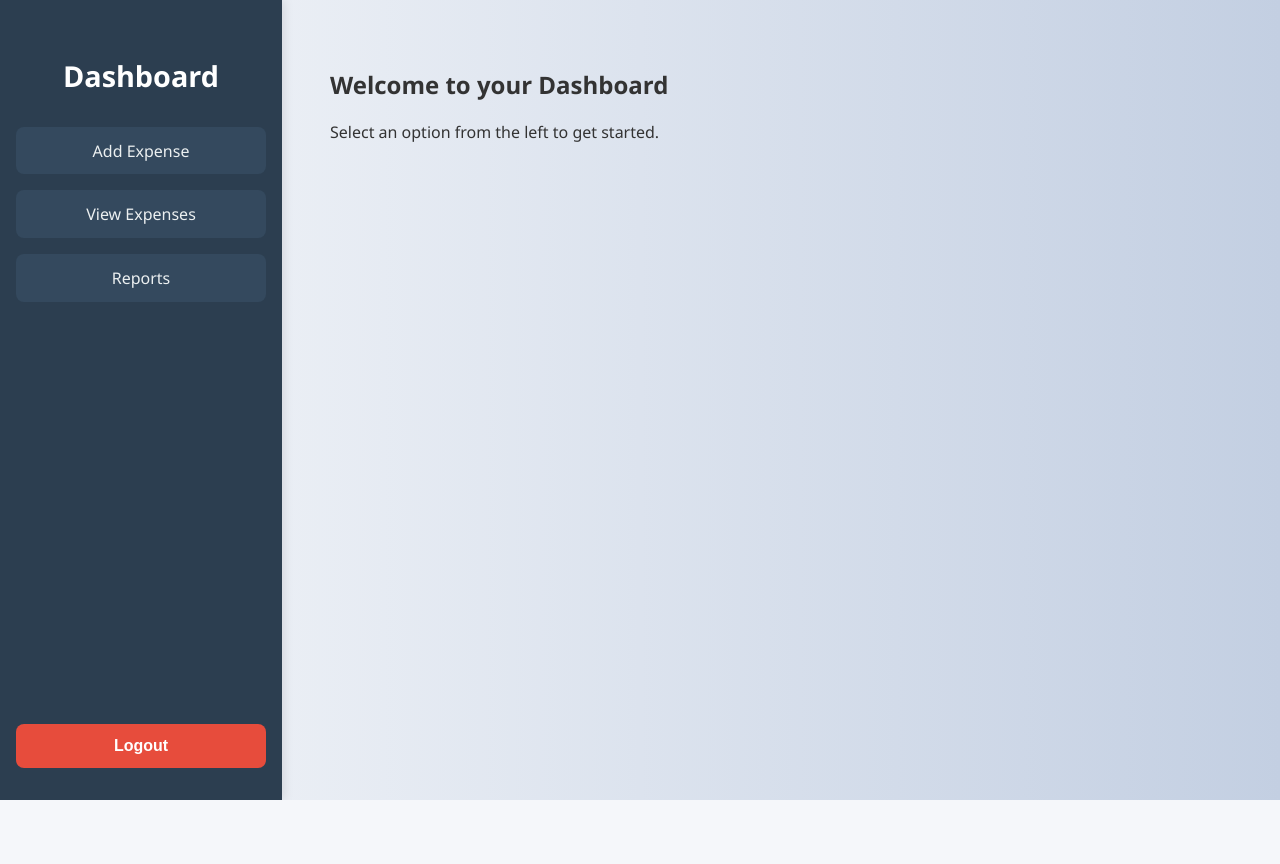
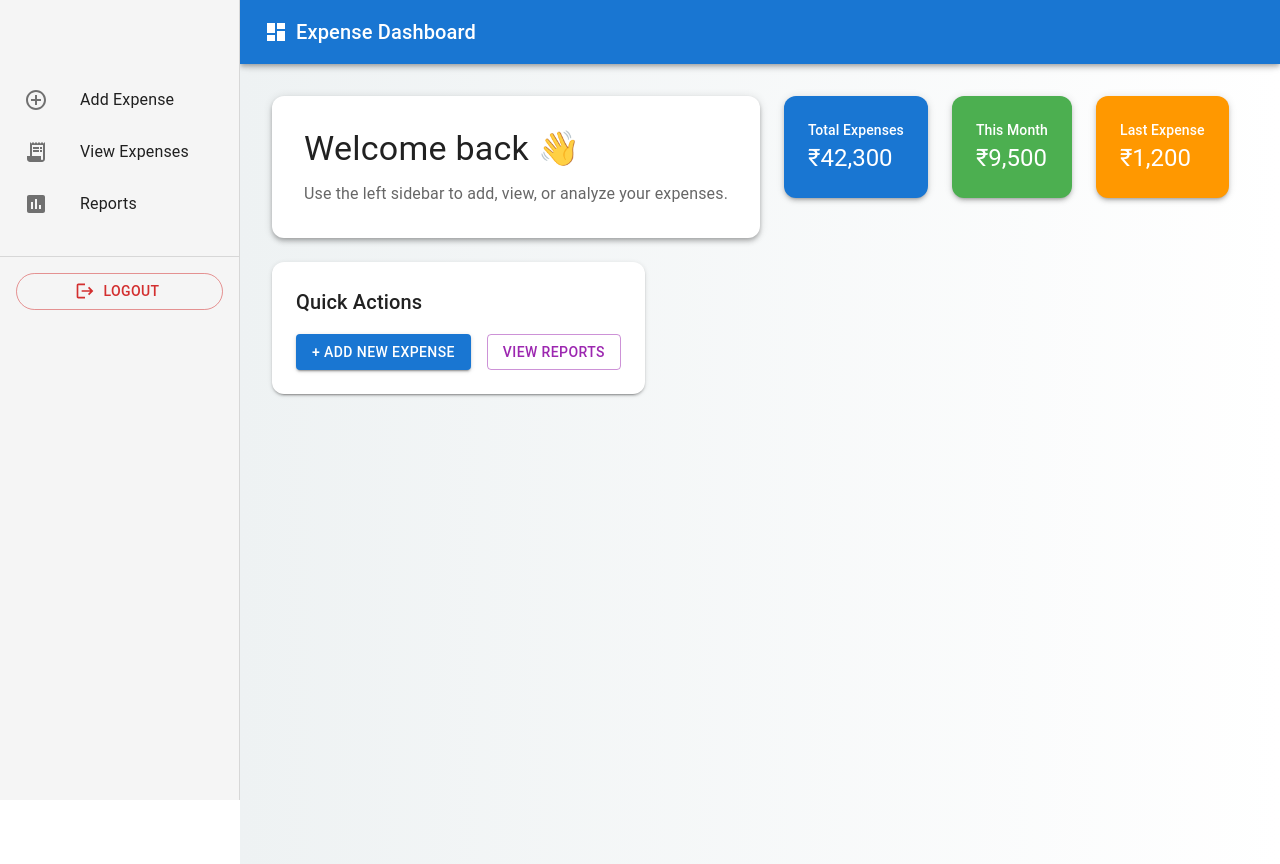
Before and after one commit to arunkashyap230/PersonalFinanceTracker, a React (Create React App) app in the folder frontend/: page /dashboard in a window 1280 px wide. Before the commit the page ends 800 px from the top, so only its background shows below. Built offline with nearby package versions, Linux system fonts and the light colour scheme.

Commit message:
Update Dashboard.jsx

```diff
--- a/frontend/src/pages/Dashboard.jsx
+++ b/frontend/src/pages/Dashboard.jsx
@@ -1,9 +1,43 @@
 import React from "react";
-import { Link, useNavigate } from "react-router-dom";
-import "./Dashboard.css";
+import { useNavigate, Link, useLocation } from "react-router-dom";
+import {
+  AppBar,
+  Toolbar,
+  Typography,
+  Drawer,
+  List,
+  ListItemButton,
+  ListItemIcon,
+  ListItemText,
+  Button,
+  Box,
+  CssBaseline,
+  Divider,
+  Tooltip,
+  Paper,
+  Grid,
+  useTheme,
+} from "@mui/material";
+import {
+  Dashboard as DashboardIcon,
+  AddCircleOutline as AddCircleOutlineIcon,
+  ReceiptLong as ReceiptLongIcon,
+  Assessment as AssessmentIcon,
+  Logout as LogoutIcon,
+} from "@mui/icons-material";
+import { motion } from "framer-motion";
+
+const drawerWidth = 240;
+
+const menuItems = [
+  { text: "Add Expense", path: "/add-expense", icon: <AddCircleOutlineIcon /> },
+  { text: "View Expenses", path: "/expenses", icon: <ReceiptLongIcon /> },
+  { text: "Reports", path: "/reports", icon: <AssessmentIcon /> },
+];
 
 function Dashboard() {
   const navigate = useNavigate();
+  const location = useLocation();
 
   const handleLogout = () => {
     localStorage.removeItem("token");
@@ -11,32 +45,207 @@ function Dashboard() {
   };
 
   return (
-    <div className="dashboard-container">
-      <aside className="sidebar">
-        <div>
-          <h1>Dashboard</h1>
-          <ul className="dashboard-links">
-            <li>
-              <Link to="/add-expense">Add Expense</Link>
-            </li>
-            <li>
-              <Link to="/expenses">View Expenses</Link>
-            </li>
-            <li>
-              <Link to="/reports">Reports</Link>
-            </li>
-          </ul>
-        </div>
-        <button onClick={handleLogout} className="logout-button">
-          Logout
-        </button>
-      </aside>
+    <Box sx={{ display: "flex" }}>
+      <CssBaseline />
 
-      <main className="main-content">
-        <h2>Welcome to your Dashboard</h2>
-        <p>Select an option from the left to get started.</p>
-      </main>
-    </div>
+      {/* App Bar */}
+      <AppBar
+        position="fixed"
+        sx={{
+          width: `calc(100% - ${drawerWidth}px)`,
+          ml: `${drawerWidth}px`,
+          background: "#1976d2",
+        }}
+        component={motion.div}
+        initial={{ y: -50, opacity: 0 }}
+        animate={{ y: 0, opacity: 1 }}
+        transition={{ duration: 0.4 }}
+      >
+        <Toolbar>
+          <DashboardIcon sx={{ mr: 1 }} />
+          <Typography variant="h6" noWrap>
+            Expense Dashboard
+          </Typography>
+        </Toolbar>
+      </AppBar>
+
+      {/* Sidebar */}
+      <Drawer
+        variant="permanent"
+        sx={{
+          width: drawerWidth,
+          flexShrink: 0,
+          [`& .MuiDrawer-paper`]: {
+            width: drawerWidth,
+            boxSizing: "border-box",
+            backgroundColor: "#f5f5f5",
+          },
+        }}
+      >
+        <Toolbar />
+        <Box
+          component={motion.div}
+          initial={{ x: -30, opacity: 0 }}
+          animate={{ x: 0, opacity: 1 }}
+          transition={{ duration: 0.6 }}
+        >
+          <List>
+            {menuItems.map((item, index) => (
+              <motion.div
+                key={item.text}
+                initial={{ x: -30, opacity: 0 }}
+                animate={{ x: 0, opacity: 1 }}
+                transition={{ delay: 0.2 + index * 0.1 }}
+              >
+                <Tooltip title={item.text} placement="right">
+                  <ListItemButton
+                    component={Link}
+                    to={item.path}
+                    selected={location.pathname === item.path}
+                    sx={{
+                      borderRadius: 1,
+                      mx: 1,
+                      my: 0.5,
+                      "&.Mui-selected": {
+                        backgroundColor: "#1976d2",
+                        color: "#fff",
+                        "& .MuiListItemIcon-root": {
+                          color: "#fff",
+                        },
+                      },
+                    }}
+                  >
+                    <ListItemIcon>{item.icon}</ListItemIcon>
+                    <ListItemText primary={item.text} />
+                  </ListItemButton>
+                </Tooltip>
+              </motion.div>
+            ))}
+          </List>
+
+          <Divider sx={{ my: 2 }} />
+
+          <Box sx={{ textAlign: "center", px: 2 }}>
+            <motion.div
+              initial={{ scale: 0.9, opacity: 0 }}
+              animate={{ scale: 1, opacity: 1 }}
+              transition={{ delay: 0.5 }}
+            >
+              <Button
+                variant="outlined"
+                color="error"
+                onClick={handleLogout}
+                startIcon={<LogoutIcon />}
+                fullWidth
+                sx={{ borderRadius: 8 }}
+              >
+                Logout
+              </Button>
+            </motion.div>
+          </Box>
+        </Box>
+      </Drawer>
+
+      {/* Main Content */}
+      <Box
+        component={motion.div}
+        initial={{ x: 80, opacity: 0 }}
+        animate={{ x: 0, opacity: 1 }}
+        transition={{ duration: 0.6 }}
+        sx={{
+          flexGrow: 1,
+          p: 4,
+          mt: 8,
+          background: "linear-gradient(to right, #eef2f3, #ffffff)",
+          minHeight: "100vh",
+        }}
+      >
+        <Grid container spacing={3}>
+          {/* Welcome Card */}
+          <Grid item xs={12}>
+            <Paper elevation={4} sx={{ p: 4, borderRadius: 3 }}>
+              <Typography variant="h4" gutterBottom>
+                Welcome back 👋
+              </Typography>
+              <Typography variant="body1" color="text.secondary">
+                Use the left sidebar to add, view, or analyze your expenses.
+              </Typography>
+            </Paper>
+          </Grid>
+
+          {/* Summary Cards */}
+          <Grid item xs={12} sm={6} md={4}>
+            <Paper
+              elevation={3}
+              sx={{
+                p: 3,
+                borderRadius: 3,
+                background: "#1976d2",
+                color: "white",
+              }}
+            >
+              <Typography variant="subtitle2">Total Expenses</Typography>
+              <Typography variant="h5">₹42,300</Typography>
+            </Paper>
+          </Grid>
+          <Grid item xs={12} sm={6} md={4}>
+            <Paper
+              elevation={3}
+              sx={{
+                p: 3,
+                borderRadius: 3,
+                background: "#4caf50",
+                color: "white",
+              }}
+            >
+              <Typography variant="subtitle2">This Month</Typography>
+              <Typography variant="h5">₹9,500</Typography>
+            </Paper>
+          </Grid>
+          <Grid item xs={12} sm={6} md={4}>
+            <Paper
+              elevation={3}
+              sx={{
+                p: 3,
+                borderRadius: 3,
+                background: "#ff9800",
+                color: "white",
+              }}
+            >
+              <Typography variant="subtitle2">Last Expense</Typography>
+              <Typography variant="h5">₹1,200</Typography>
+            </Paper>
+          </Grid>
+
+          {/* Quick Actions */}
+          <Grid item xs={12}>
+            <Paper elevation={2} sx={{ p: 3, borderRadius: 3 }}>
+              <Typography variant="h6" mb={2}>
+                Quick Actions
+              </Typography>
+              <Box display="flex" gap={2} flexWrap="wrap">
+                <Button
+                  variant="contained"
+                  color="primary"
+                  component={Link}
+                  to="/add-expense"
+                >
+                  + Add New Expense
+                </Button>
+                <Button
+                  variant="outlined"
+                  color="secondary"
+                  component={Link}
+                  to="/reports"
+                >
+                  View Reports
+                </Button>
+              </Box>
+            </Paper>
+          </Grid>
+        </Grid>
+      </Box>
+    </Box>
   );
 }
 
```
